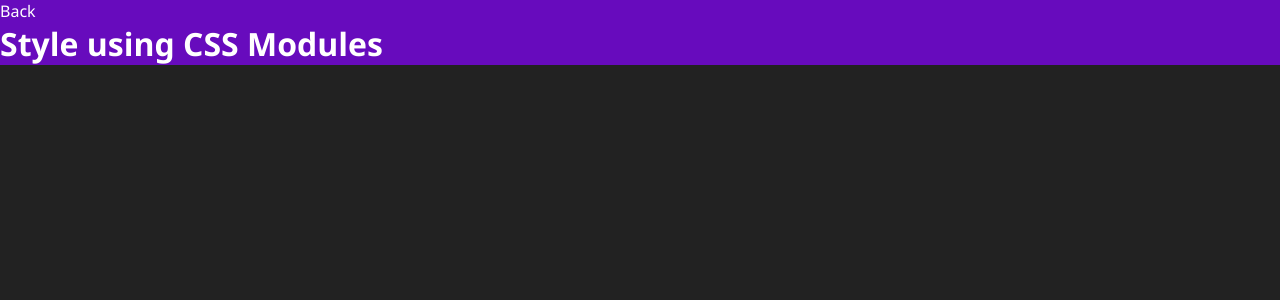
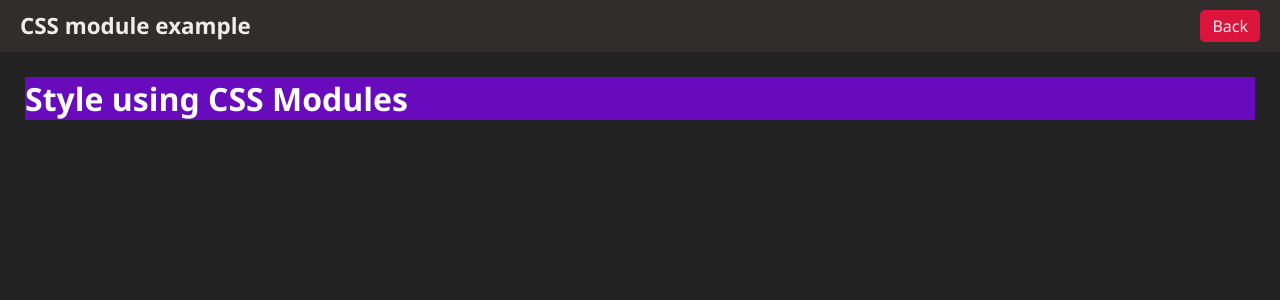
Before and after one commit to NetoJL/NextJS-Fundamentals, a Next.js app: page /stylish in a window 1280 px wide. Shown: the top 300 px of the page. Built offline with nearby package versions, Linux system fonts and the light colour scheme.

Commit message:
stylish.jsx updated

```diff
--- a/src/pages/stylish.jsx
+++ b/src/pages/stylish.jsx
@@ -1,11 +1,12 @@
-import styles from '../styles/Stylish.module.css'
-import Link from 'next/link'
+import styles from "../styles/Stylish.module.css";
+import Layout from '../components/Layout'
 
 export default function Stylish() {
-    return (
-        <div className={styles.purple}>
-            <Link href="/">Back</Link>
-            <h1>Style using CSS Modules</h1>
-        </div>
-    )
+	return (
+		<Layout title="CSS module example">
+			<div className={styles.purple}>
+				<h1>Style using CSS Modules</h1>
+			</div>
+		</Layout>
+	);
 }
```
